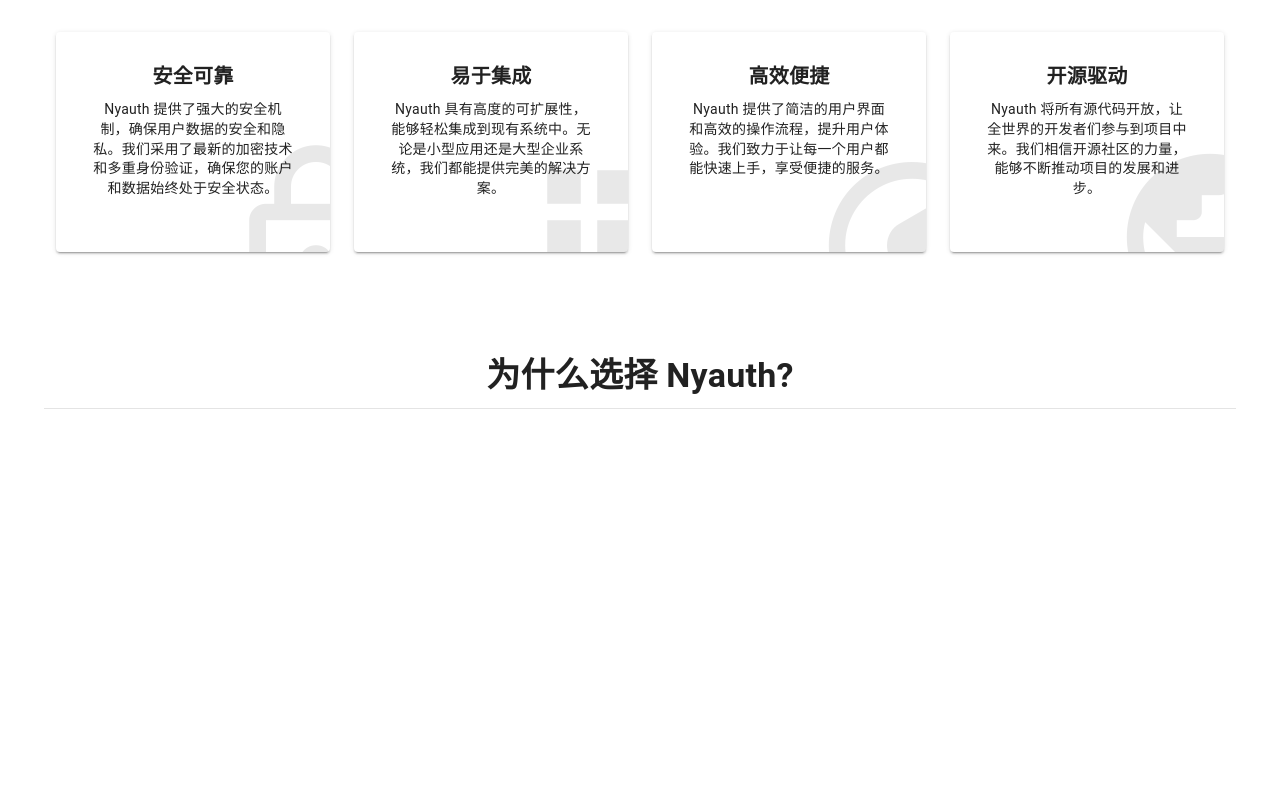
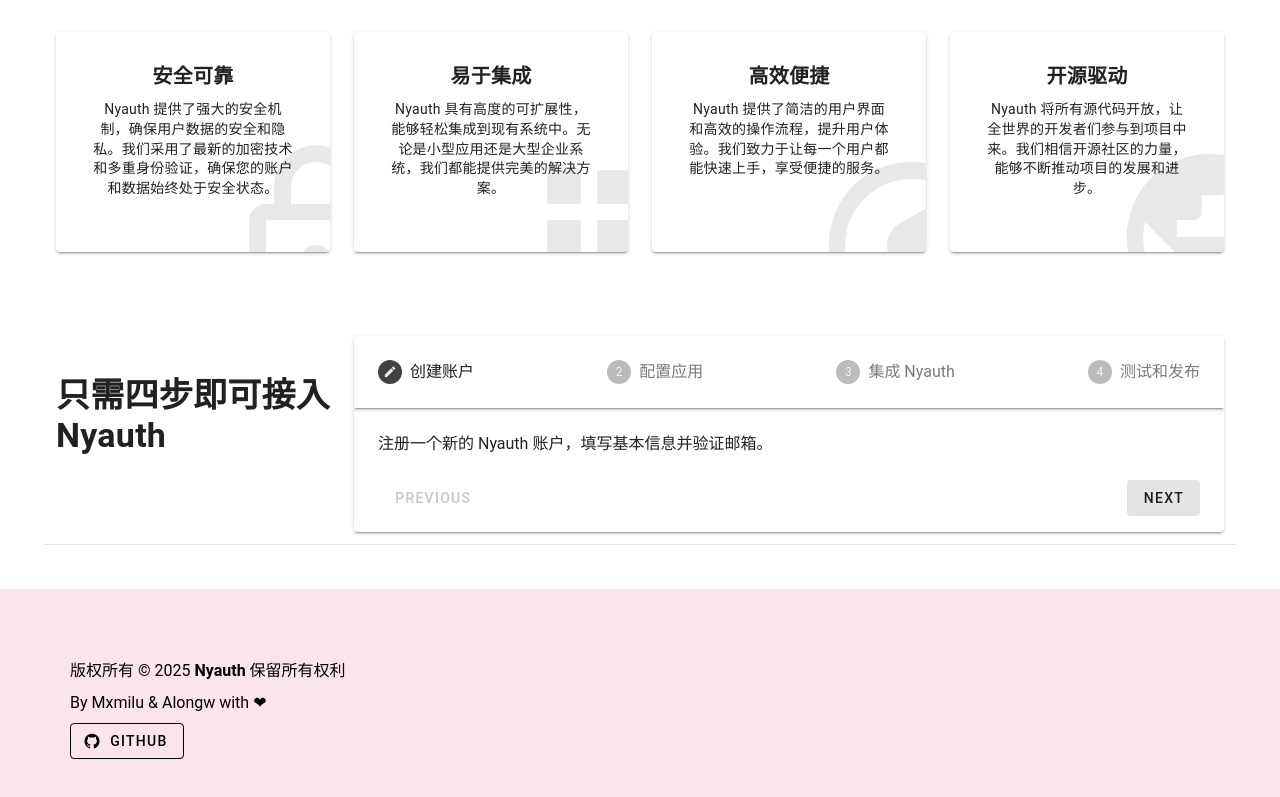
Before and after one commit to Mxmilu666/Nyauth, a Vue app in the folder frontend/: page / in a window 1280 px wide. Shown: the part 650-1447 px from the top of the page. Before the commit the page ends 1063 px from the top, so only its background shows below. Built offline with nearby package versions, Linux system fonts and the light colour scheme.

Commit message:
feat(frontend): enhance Home page layout with stepper and footer components; add Login page and update router

```diff
--- a/frontend/package.json
+++ b/frontend/package.json
@@ -4,7 +4,7 @@
   "private": true,
   "type": "module",
   "scripts": {
-    "dev": "vite",
+    "dev": "vite --host",
     "build": "run-p type-check \"build-only {@}\" --",
     "preview": "vite preview",
     "build-only": "vite build",
--- a/frontend/src/App.vue
+++ b/frontend/src/App.vue
@@ -1,12 +1,10 @@
 <script setup lang="ts">
 import { message } from './services/message'
-import AppBar from './components/AppBar.vue'
+import AppBar from '@/components/AppBar.vue'
 
 defineOptions({
     name: 'AppComponent'
 })
-
-message.info('Hello from App Component')
 </script>
 
 <template>
--- /dev/null
+++ b/frontend/src/components/footer.vue
@@ -0,0 +1,27 @@
+<script setup lang="ts">
+import { ref } from 'vue';
+</script>
+
+<template>
+  <v-footer class="custom-footer" color="pink-lighten-5">
+    <v-row justify="center" no-gutters>
+      <v-col cols="12">
+        版权所有 © {{ new Date().getFullYear() }} <strong>Nyauth</strong> 保留所有权利
+      </v-col>
+      <v-col class="mt-2" cols="12">
+        By Mxmilu & Alongw with ❤
+      </v-col>
+      <v-col class="mt-2" cols="12">
+        <v-btn prepend-icon="mdi-github" href="https://github.com/Mxmilu666/Nyauth" variant=outlined>
+          GitHub
+        </v-btn>
+      </v-col>
+    </v-row>
+  </v-footer>
+</template>
+
+<style scoped>
+.custom-footer {
+  padding: 70px;
+}
+</style>
--- /dev/null
+++ b/frontend/src/components/stepper.vue
@@ -0,0 +1,37 @@
+<script setup lang="ts">
+import { ref, computed } from 'vue';
+
+const steps = [
+    { title: '创建账户', description: '注册一个新的 Nyauth 账户，填写基本信息并验证邮箱。' },
+    { title: '配置应用', description: '在 Nyauth 控制台中添加并配置你的应用，获取客户端 ID 和密钥。' },
+    { title: '集成 Nyauth', description: '将 Nyauth 集成到你的应用中，使用 OAuth 2.0 完成身份验证。' },
+    { title: '测试和发布', description: '测试集成效果，确保一切正常后发布你的应用。' }
+];
+
+const step_n = ref(1);
+
+function next() {
+    if (step_n.value < steps.length) step_n.value += 1;
+}
+
+function prev() {
+    if (step_n.value > 1) step_n.value -= 1;
+}
+</script>
+
+<template>
+    <v-stepper :model-value="step_n">
+        <v-stepper-header>
+            <v-stepper-item v-for="(step, i) in steps" :key="i" :title="step.title" :value="i + 1"
+                :complete="step_n > i + 1" editable></v-stepper-item>
+        </v-stepper-header>
+
+        <v-stepper-window>
+            <v-stepper-window-item v-for="(step, i) in steps" :key="`${i}-content`" :value="i + 1">
+                {{ step.description }}
+            </v-stepper-window-item>
+        </v-stepper-window>
+
+        <v-stepper-actions @click:next="next" @click:prev="prev" />
+    </v-stepper>
+</template>
--- a/frontend/src/pages/Home/Home.vue
+++ b/frontend/src/pages/Home/Home.vue
@@ -1,4 +1,6 @@
 <script setup lang="ts">
+import stepper from '@/components/stepper.vue';
+import nfooter from '@/components/footer.vue';
 defineOptions({
     name: 'HomePage'
 })
@@ -30,7 +32,7 @@
                             </v-btn>
                         </v-row>
                     </v-col>
-                    <v-col cols="12" md="6" >
+                    <v-col cols="12" md="6">
                         <img src="@/assets/banner.svg" alt="banner" class="svg-image" />
                     </v-col>
                 </v-row>
@@ -93,13 +95,17 @@
             </v-col>
         </v-row>
 
-        <v-row class="pt-10">
-            <v-col cols="20" class="text-center">
-                <h2 class="font-weight-bold text-h4 mt-10">为什么选择 Nyauth?</h2>
+        <v-row class="pt-15">
+            <v-col cols="12" md=3 justify="center">
+                <h2 class="font-weight-bold text-h4 mt-10">只需四步即可接入 Nyauth</h2>
             </v-col>
-            <v-divider></v-divider>
+            <v-col cols="12" md=9>
+                <stepper></stepper>
+            </v-col>
+            <v-divider class="pt-10"></v-divider>
         </v-row>
     </v-container>
+    <nfooter></nfooter>
 </template>
 
 <style scoped>
--- /dev/null
+++ b/frontend/src/pages/Login/Login.vue
@@ -0,0 +1,11 @@
+<script setup lang="ts">
+defineOptions({
+    name: 'Login'
+})
+</script>
+
+<template>
+    <v-container>
+
+    </v-container>
+</template>
--- a/frontend/src/router/index.ts
+++ b/frontend/src/router/index.ts
@@ -1,14 +1,19 @@
 import { createRouter, createWebHistory } from 'vue-router'
 
 const router = createRouter({
-    history: createWebHistory(import.meta.env.BASE_URL),
-    routes: [
-        {
-            name: 'Home',
-            path: '/',
-            component: () => import('@/pages/Home/Home.vue')
-        }
-    ]
+  history: createWebHistory(import.meta.env.BASE_URL),
+  routes: [
+    {
+      name: 'Home',
+      path: '/',
+      component: () => import('@/pages/Home/Home.vue'),
+    },
+    {
+      name: 'Login',
+      path: '/login',
+      component: () => import('@/pages/Login/Login.vue'),
+    },
+  ],
 })
 
 export default router
```
